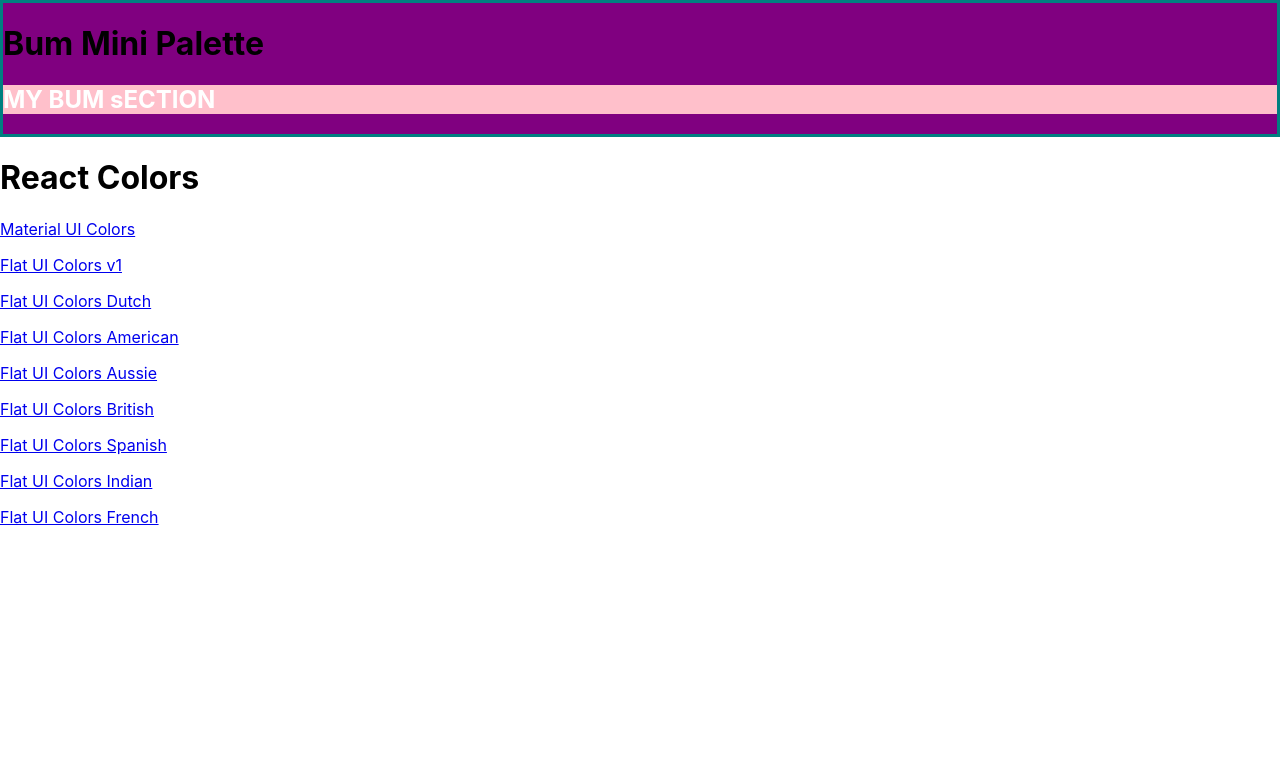
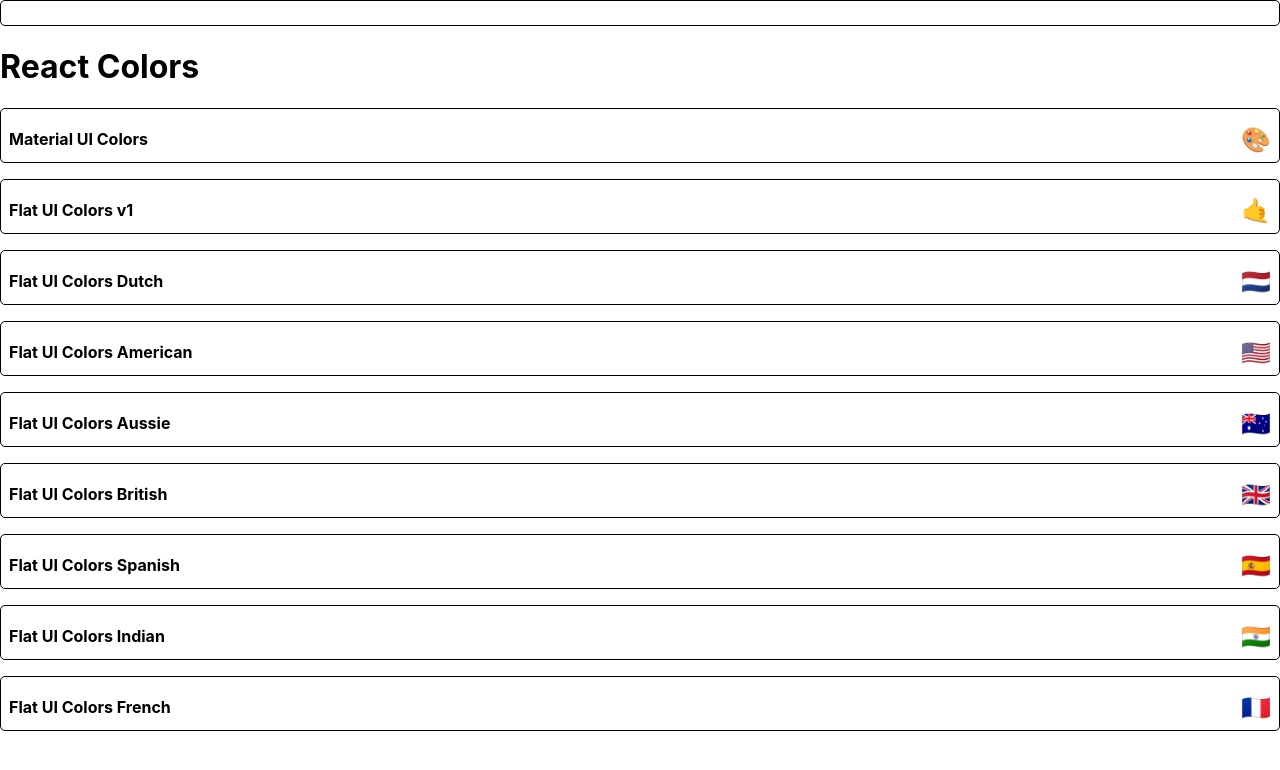
Before and after one commit to TwistZA/color-app, a React (Create React App) app: page / in a window 1280 px wide. Shown: the top 770 px of the page. Built offline with nearby package versions, Linux system fonts and the light colour scheme.

Commit message:
Start styling Minipalette

```diff
--- a/src/MiniPalette.js
+++ b/src/MiniPalette.js
@@ -2,27 +2,45 @@
 import { withStyles } from "@material-ui/core/styles";
 
 const styles = {
-  main: {
-    backgroundColor: "purple",
-    border: "3px solid teal",
+  root: {
+    backgroundColor: "white",
+    border: "1px solid black",
+    borderRadius: "5px",
+    padding: "0.5rem",
+    position: "relative",
+    overflow: "hidden",
+    "&:hover": {
+      cursor: "pointer",
+    },
   },
-
-  secondary: {
-    backgroundColor: "pink",
-    "& h1": {
-      color: "white",
-    },
+  colors: {
+    backgroundColor: "grey",
+  },
+  title: {
+    display: "flex",
+    justifyContent: "space-between",
+    alignItems: "center",
+    margin: "0",
+    color: "black",
+    paddingTop: "0.5rem",
+    fontSize: "1rem",
+    position: "relative",
+  },
+  emoji: {
+    marginLeft: "0.5rem",
+    fontSize: "1.5rem",
   },
 };
 
 function MiniPalette(props) {
-  const { classes } = props;
+  const { classes, paletteName, emoji } = props;
   return (
-    <div className={classes.main}>
-      <h1>Bum Mini Palette</h1>
-      <section className={classes.secondary}>
-        <h1>MY BUM sECTION</h1>
-      </section>
+    <div className={classes.root}>
+      <div className={classes.colors}></div>
+      <h5 className={classes.title}>
+        {paletteName}
+        <span className={classes.emoji}>{emoji}</span>
+      </h5>
     </div>
   );
 }
--- a/src/PaletteList.js
+++ b/src/PaletteList.js
@@ -13,7 +13,9 @@
 
         {palettes.map((palette) => (
           <p>
-            <Link to={`/palette/${palette.id}`}>{palette.paletteName}</Link>
+            <MiniPalette {...palette} />
+
+            {/* <Link to={`/palette/${palette.id}`}>{palette.paletteName}</Link> */}
           </p>
         ))}
       </div>
```
